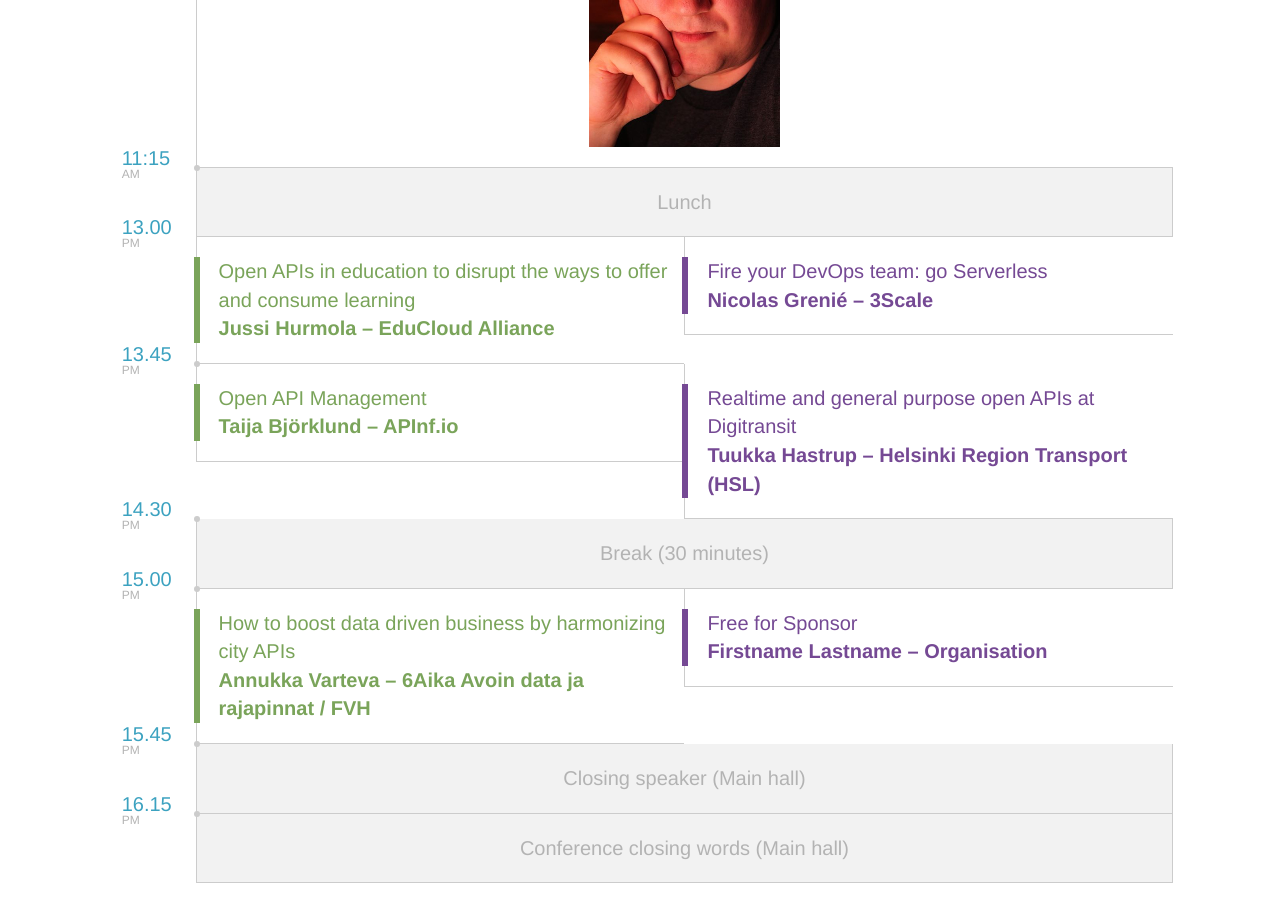
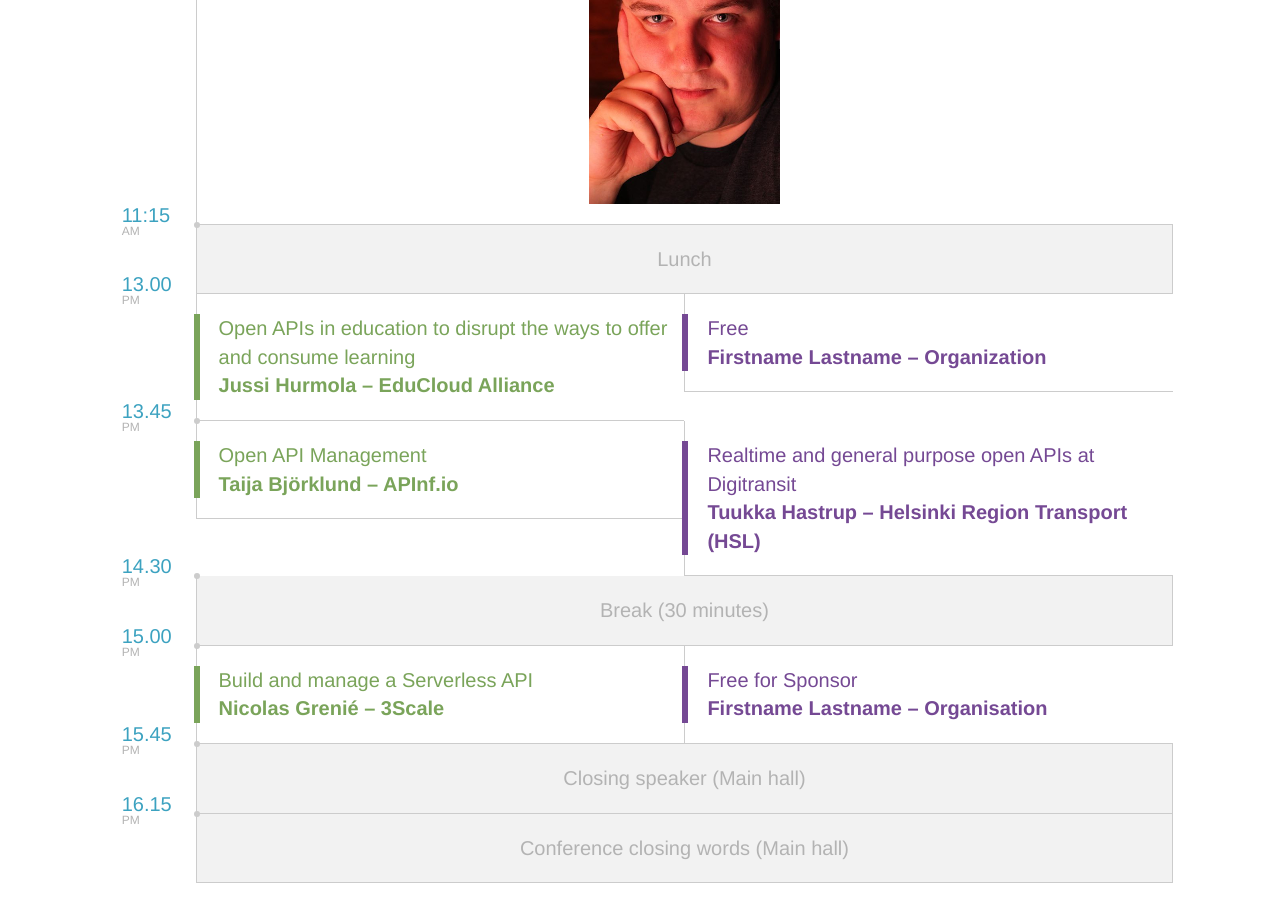
Before and after one commit to apidaysnordic/apidaysnordic.github.io, a Jekyll site: the page built from programme/index.md, in a window 1280 px wide and 900 px high, scrolled down 3897 px. Built offline with Jekyll 4.4.1, drawn with Linux system fonts in a browser that asks for light colours; some web fonts are replaced; comment, search, counter and statistics services are not loaded; some of the changed text lies outside the part shown.

Commit message:
fixed swap

```diff
--- a/_layouts/programme.html
+++ b/_layouts/programme.html
@@ -453,9 +454,9 @@
                                 <a href="" class="entry-streams-holder"
                                    style="color: #754994; border-left-color: #754994;">
                                     <div class="visible-xs talk-location">Technology Room</div>
-                                    Fire your DevOps team: go Serverless
+                                    Free
                                     <br>
-                                    <strong>Nicolas Grenié &ndash; 3Scale</strong>
+                                    <strong>Firstname Lastname &ndash; Organization</strong>
                                 </a>
                             </div>
                         </div>
@@ -513,15 +514,17 @@
                     </div>
                     <div class="col-md-11">
                         <div class="row">
+
                             <div class="col-sm-6 entry entry-first entry-streams">
                                 <a href="#" class="entry-streams-holder"
                                    style="color: #7aa45a; border-left-color: #7aa45a;">
                                     <div class="visible-xs talk-location">Business Room</div>
-                                    How to boost data driven business by harmonizing city APIs
+                                    Build and manage a Serverless API
                                     <br>
-                                    <strong>Annukka Varteva &ndash; 6Aika Avoin data ja rajapinnat / FVH</strong>
+                                    <strong>Nicolas Grenié &ndash; 3Scale</strong>
                                 </a>
                             </div>
+
                             <div class="col-sm-6 entry entry-streams">
                                 <a href="" class="entry-streams-holder"
                                    style="color: #754994; border-left-color: #754994;">
```
Also changed, not shown: other parts of _layouts/programme.html (+3 -2 lines).
